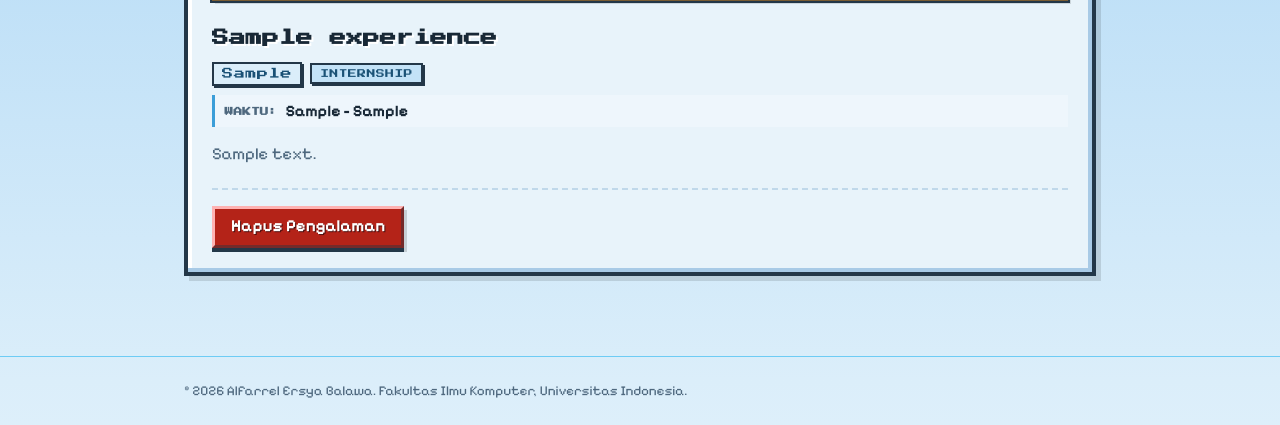
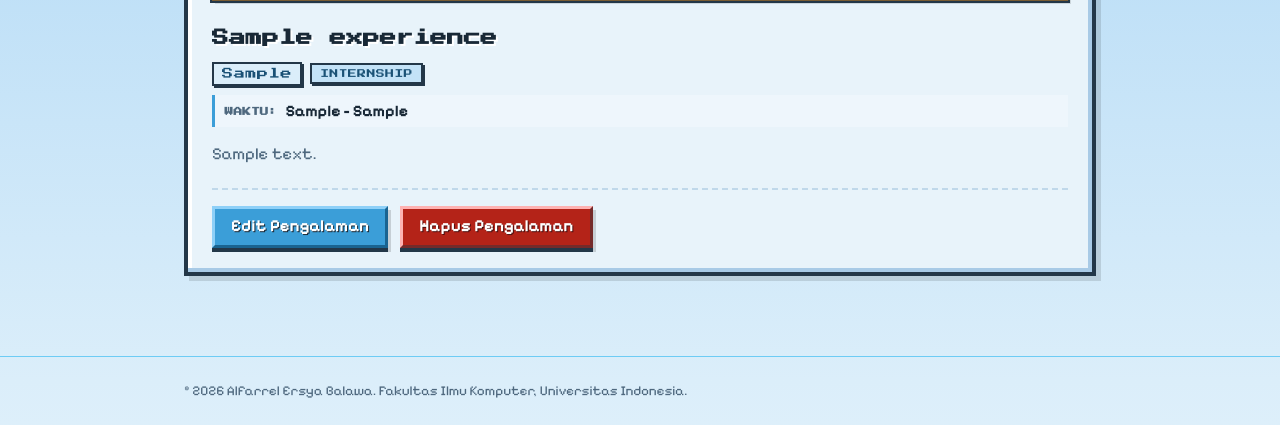
Before and after one commit to alpallel/portofolio, a Django app: page /experience/ in a window 1280 px wide. Shown: the part 820-1245 px from the top of the page. Run offline with Django 5.2, Linux system fonts and the light colour scheme; tables that the repository leaves empty hold one stand-in row (values such as "Sample post"); grey boxes marked "Sample" are stand-in pictures.

Commit message:
feat: add edit experience  feature

```diff
--- a/main/urls.py
+++ b/main/urls.py
@@ -4,6 +4,7 @@ from main.views import (
     show_main,
     show_experience,
     create_experience,
+    edit_experience,
     get_experiences_json,
     delete_experience,
     show_projects,
@@ -19,6 +20,7 @@ urlpatterns = [
 
     path("experience/", show_experience, name="show_experience"),
     path("experience/add/", create_experience, name="create_experience"),
+    path("experience/<uuid:experience_id>/edit/", edit_experience, name="edit_experience"),
     path("api/experience/", get_experiences_json, name="get_experiences_json"),
     path("experience/<uuid:experience_id>/delete/",delete_experience,name="delete_experience"),
 
--- a/main/views.py
+++ b/main/views.py
@@ -54,6 +54,23 @@ def create_experience(request):
         "name": "Alfarrel Ersya Balawa",
         "short_name": "Alfarrel",
         "form": form,
+    }
+    return render(request, "experience_form.html", context)
+
+def edit_experience(request, experience_id):
+    experience = get_object_or_404(Experience, pk=experience_id)
+    form = ExperienceForm(request.POST or None, instance=experience)
+
+    if request.method == "POST" and form.is_valid():
+        form.save()
+        messages.success(request, "Pengalaman berhasil diperbarui!")
+        return redirect("main:show_experience")
+
+    context = {
+        "name": "Alfarrel Ersya Balawa",
+        "short_name": "Alfarrel",
+        "form": form,
+        "experience": experience,
     }
     return render(request, "experience_form.html", context)
 
--- a/templates/experience.html
+++ b/templates/experience.html
@@ -63,6 +63,10 @@
 
                                 <div class="experience-card-actions">
                                     <div class="experience-actions">
+                                        <a href="{% url 'main:edit_experience' experience.id %}"
+                                           class="button button-primary">
+                                            Edit Pengalaman
+                                        </a>
                                         {% include "components/experience_delete_modal.html" with experience=experience %}
                                     </div>
                                 </div>
```
Also changed, not shown: templates/experience_form.html (+5 -5 lines).
